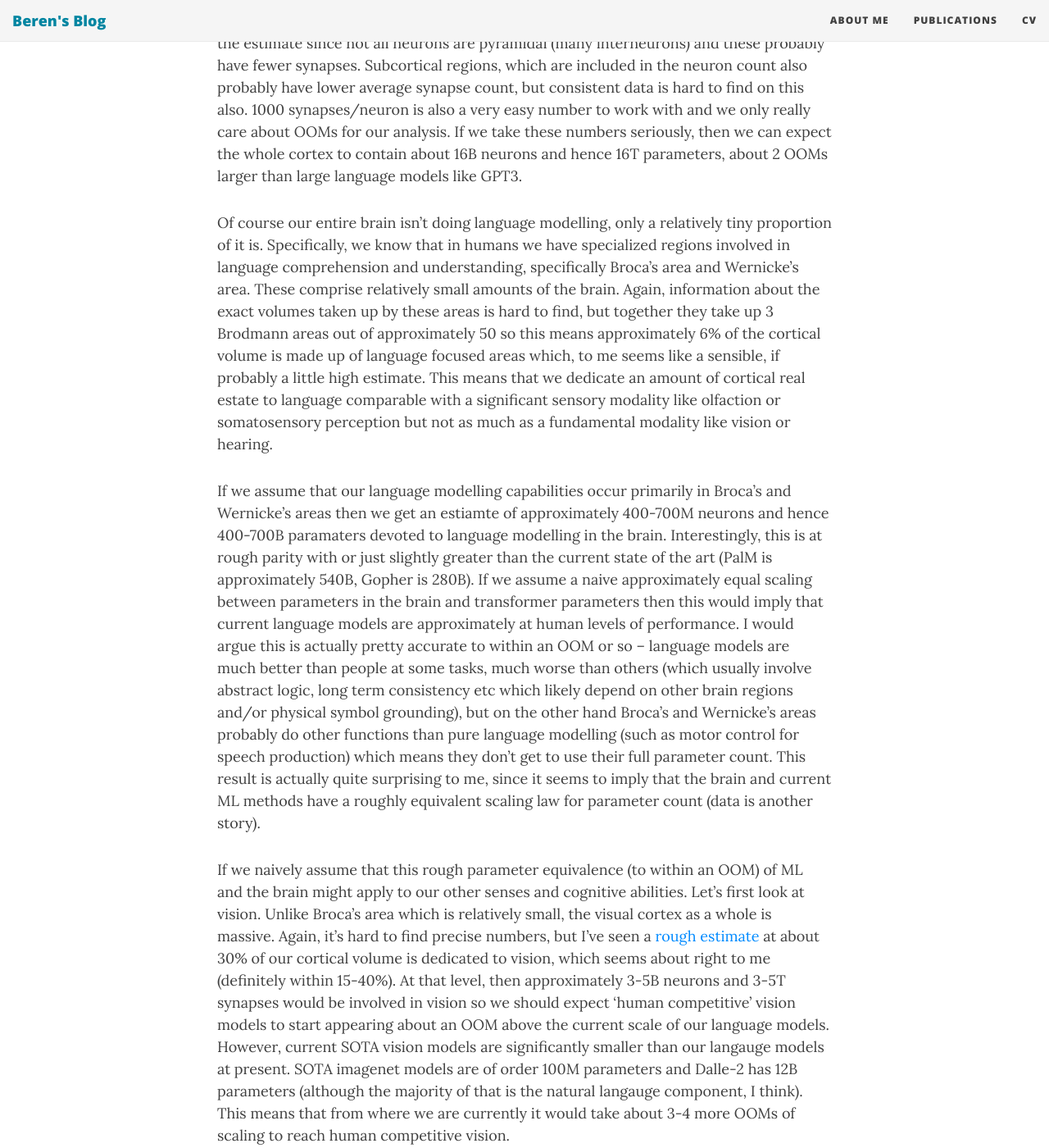
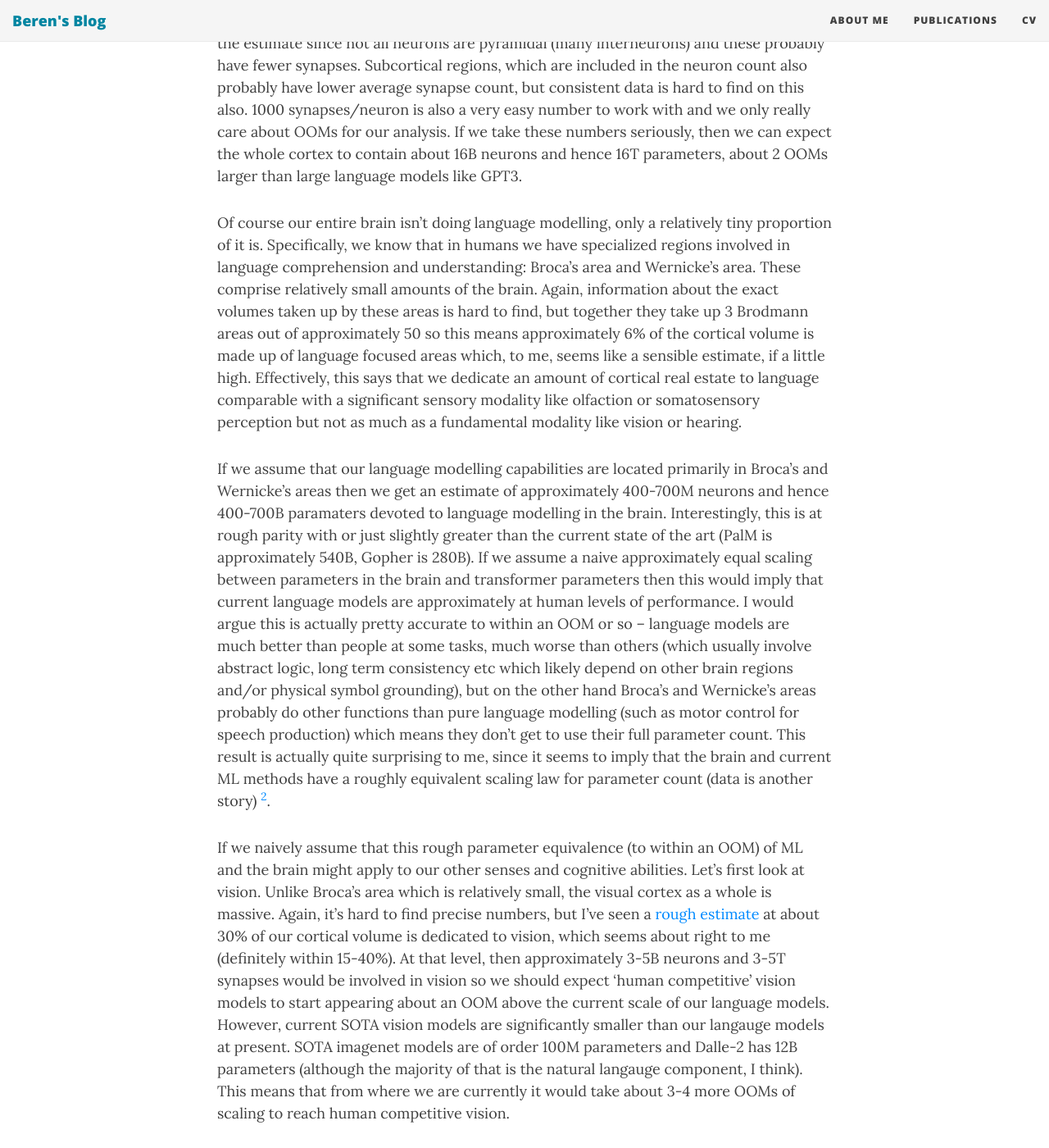
Before and after one commit to BerenMillidge/BerenMillidge.github.io, a Jekyll site: the page built from _posts/2022-08-06-The-scale-of-the-brain-vs-machine-learning.md, in a window 1280 px wide and 1400 px high, scrolled down 3377 px. Shown: the whole window at 82% size. Built offline with Jekyll 4.4.1, drawn with Linux system fonts in a browser that asks for light colours; nearby versions of some CDN libraries; some of the changed text lies outside the part shown.

Commit message:
more fixes plus footnote

```diff
--- a/_posts/2022-08-06-The-scale-of-the-brain-vs-machine-learning.md
+++ b/_posts/2022-08-06-The-scale-of-the-brain-vs-machine-learning.md
@@ -25,9 +25,9 @@ I expect these proportions to differ quite a bit compared to the human. Especial
 
 Let's now figure out how to scale these mice figures up for humans. According to this source (which seems pretty reliable), humans have about 86B neurons compared to a mouse's 70-100M neurons, so a human brain has approximately 1000x the neurons of a mouse. Also according to the paper, of the 86B neurons, only 16B are in the cerebrum and 70B are in the cerebellum (!), so the cerebellum absolutely dominates the total neuron count. Of course neurons are not necessarily what matters in that effective parameters come primarily from synapses. Looking at estimates, we have approximately 1000-10000 synapses per cortical pyramidal neuron. Let's take this as the base but use the low side of the estimate since not all neurons are pyramidal (many interneurons) and these probably have fewer synapses. Subcortical regions, which are included in the neuron count also probably have lower average synapse count, but consistent data is hard to find on this also. 1000 synapses/neuron is also a very easy number to work with and we only really care about OOMs for our analysis. If we take these numbers seriously, then we can expect the whole cortex to contain about 16B neurons and hence 16T parameters, about 2 OOMs larger than large language models like GPT3.
 
-Of course our entire brain isn't doing language modelling, only a relatively tiny proportion of it is. Specifically, we know that in humans we have specialized regions involved in language comprehension and understanding, specifically Broca's area and Wernicke's area. These comprise relatively small amounts of the brain. Again, information about the exact volumes taken up by these areas is hard to find, but together they take up 3 Brodmann areas out of approximately 50 so this means approximately 6% of the cortical volume is made up of language focused areas which, to me seems like a sensible, if probably a little high estimate. This means that we dedicate an amount of cortical real estate to language comparable with a significant sensory modality like olfaction or somatosensory perception but not as much as a fundamental modality like vision or hearing.
+Of course our entire brain isn't doing language modelling, only a relatively tiny proportion of it is. Specifically, we know that in humans we have specialized regions involved in language comprehension and understanding: Broca's area and Wernicke's area. These comprise relatively small amounts of the brain. Again, information about the exact volumes taken up by these areas is hard to find, but together they take up 3 Brodmann areas out of approximately 50 so this means approximately 6% of the cortical volume is made up of language focused areas which, to me, seems like a sensible estimate, if a little high. Effectively, this says that we dedicate an amount of cortical real estate to language comparable with a significant sensory modality like olfaction or somatosensory perception but not as much as a fundamental modality like vision or hearing.
 
-If we assume that our language modelling capabilities occur primarily in Broca's and Wernicke's areas then we get an estiamte of approximately 400-700M neurons and hence 400-700B paramaters devoted to language modelling in the brain. Interestingly, this is at rough parity with or just slightly greater than the current state of the art (PalM is approximately 540B, Gopher is 280B). If we assume a naive approximately equal scaling between parameters in the brain and transformer parameters then this would imply that current language models are approximately at human levels of performance. I would argue this is actually pretty accurate to within an OOM or so -- language models are much better than people at some tasks, much worse than others (which usually involve abstract logic, long term consistency etc which likely depend on other brain regions and/or physical symbol grounding), but on the other hand Broca's and Wernicke's areas probably do other functions than pure language modelling (such as motor control for speech production) which means they don't get to use their full parameter count. This result is actually quite surprising to me, since it seems to imply that the brain and current ML methods have a roughly equivalent scaling law for parameter count (data is another story).
+If we assume that our language modelling capabilities are located primarily in Broca's and Wernicke's areas then we get an estimate of approximately 400-700M neurons and hence 400-700B paramaters devoted to language modelling in the brain. Interestingly, this is at rough parity with or just slightly greater than the current state of the art (PalM is approximately 540B, Gopher is 280B). If we assume a naive approximately equal scaling between parameters in the brain and transformer parameters then this would imply that current language models are approximately at human levels of performance. I would argue this is actually pretty accurate to within an OOM or so -- language models are much better than people at some tasks, much worse than others (which usually involve abstract logic, long term consistency etc which likely depend on other brain regions and/or physical symbol grounding), but on the other hand Broca's and Wernicke's areas probably do other functions than pure language modelling (such as motor control for speech production) which means they don't get to use their full parameter count. This result is actually quite surprising to me, since it seems to imply that the brain and current ML methods have a roughly equivalent scaling law for parameter count (data is another story) [^2].
 
 If we naively assume that this rough parameter equivalence (to within an OOM) of ML and the brain might apply to our other senses and cognitive abilities. Let's first look at vision. Unlike Broca's area which is relatively small, the visual cortex as a whole is massive. Again, it's hard to find precise numbers, but I've seen a [rough estimate](https://pubmed.ncbi.nlm.nih.gov/11322980/) at about 30% of our cortical volume is dedicated to vision, which seems about right to me (definitely within 15-40%). At that level, then approximately 3-5B neurons and 3-5T synapses would be involved in vision so we should expect 'human competitive' vision models to start appearing about an OOM above the current scale of our language models. However, current SOTA vision models are significantly smaller than our langauge models at present. SOTA imagenet models are of order 100M parameters and Dalle-2 has 12B parameters (although the majority of that is the natural langauge component, I think). This means that from where we are currently it would take about 3-4 more OOMs of scaling to reach human competitive vision.
 
@@ -80,7 +80,7 @@ With all the focus on scaling laws in machine learning, it is worth looking at w
 
 Fascinatingly, according to [this paper](https://www.ncbi.nlm.nih.gov/pmc/articles/PMC2776484/#:~:text=With%20more%20recent%20estimates%20of,to%20over%20120%20billion%20neurons), there are actually multiple biological scaling laws relating brain size to neuron count. Most mammals are on a relatively bad scaling law where, as the neuron count increases, the number of supporting glial cells must increase by a greater proportion, and the size of neurons must also increase. This means that increasing proportions of the brain must be devoted to glial cells and neuronal density falls so they run into sharply diminishing returns on scaling. Primates, in contrast, appear to have found a [significantly better](https://www.sciencedirect.com/science/article/abs/pii/B9780444538604000155) scaling law which allows us to scale neurons and glial cells 1:1 and to keep neural density constant across scales. This allows us to support vastly more neurons for a given large scale brain and explains why we are significantly more intelligent than larger animals like whales or elephants which have substianlly larger brains than us.
 
-The human brain itself appearsto fit exactly within the bounds predicted by the primate scaling laws for its size [^2]. Without some cross-species measure of objective intelligence, it is hard to tell whether humans are smarter or less smart than would be predicted by a scaling of primates. The 'standardness' of the human brain to me also implies that there is no reason we should expect scaling to fail beyond this point. If we were to build/evolve much larger brained primates, we would expect them to be smarter than us.
+The human brain itself appearsto fit exactly within the bounds predicted by the primate scaling laws for its size [^3]. Without some cross-species measure of objective intelligence, it is hard to tell whether humans are smarter or less smart than would be predicted by a scaling of primates. The 'standardness' of the human brain to me also implies that there is no reason we should expect scaling to fail beyond this point. If we were to build/evolve much larger brained primates, we would expect them to be smarter than us.
 
 The size of the human brain appears to be limited primarily by the caloric requirements of its upkeep, where it costs about 25% of our total energy budget. Additional constraints on our brain size may include cooling requirements as well as having small enough heads to be able to be born. However, a brain energy budget of 25% does imply that there is a meaningful trade-off against body-size and capability and that 'more intelligence' is not always hugely valuable, at least in the ancestral environment. I.e. there appears to be no physical reason why a brain energy budget of 50% would be impossible if intelligence were extremely marginally valuable up to those levels, so out current 25% budget implies that each marginal unit of intelligence we get above this point is equally valuable as a unit of energy invested in better muscles or internal organs or whatever.  To me this implies that we should expect additional scaling of the brain to probably show diminishing returns, as in the standard power law scaling we get from ML. This, of course, applies primarily to the ancestral environment and not our current environment.
 
```
Also changed, not shown: other parts of _posts/2022-08-06-The-scale-of-the-brain-vs-machine-learning.md (+2 -1 lines).
